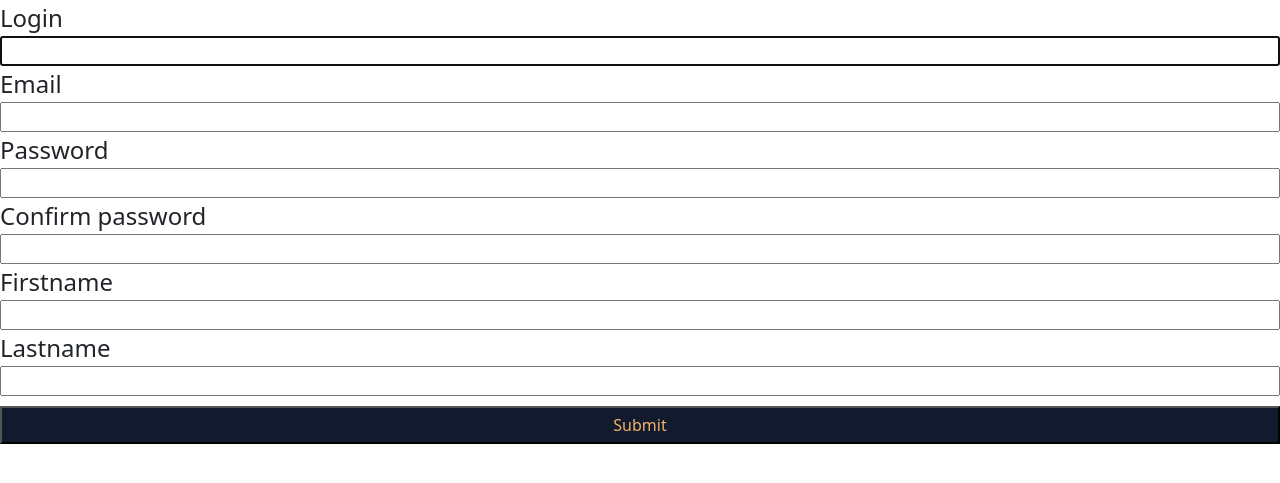
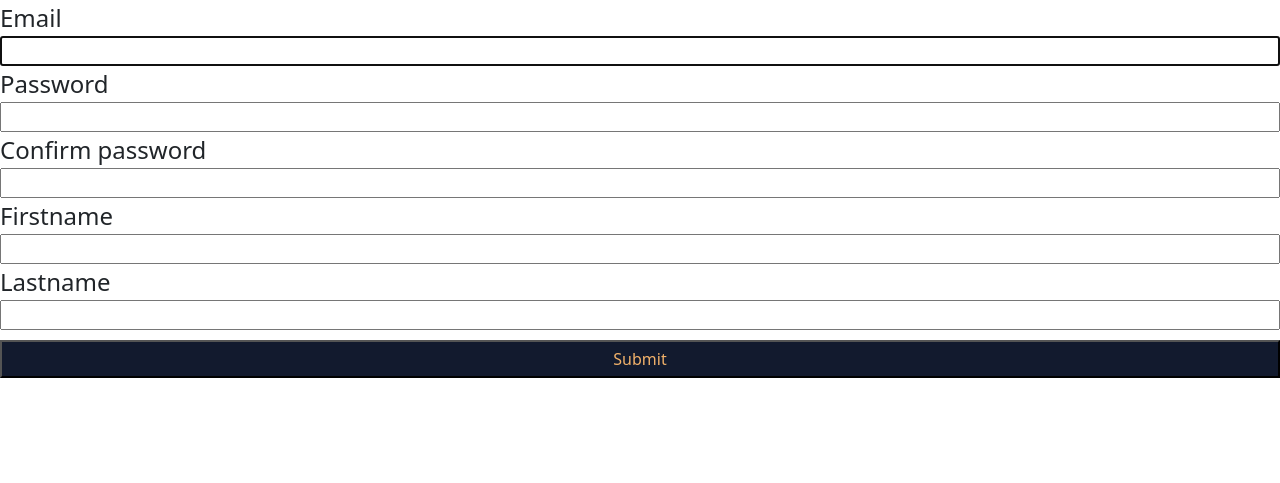
Before and after one commit to Dylan-olivro/boutique-en-ligne, a PHP site: page /php/signUp.php in a window 1280 px wide. Shown: the part 24-507 px from the top of the page. Run offline with PHP 8.4, Linux system fonts and the light colour scheme; data that the repository does not hold is empty; some libraries are stand-ins or nearby versions.

Commit message:
fix class user (register,connect,update profil and password, disconnect)

```diff
--- a/php/class/user.php
+++ b/php/class/user.php
@@ -24,25 +24,25 @@
 class User
 {
     public $id;
-    public $login;
-    public $password;
+    // public $login;
     public $email;
     public $firstname;
     public $lastname;
+    public $password;
 
-    public function __construct($id, $login, $password, $email, $firstname, $lastname)
+    public function __construct($id, $email, $firstname, $lastname, $password,)
     {
         $this->id = $id;
-        $this->login = $login;
-        $this->password = $password;
+        // $this->login = $login;
         $this->email = $email;
         $this->firstname = $firstname;
         $this->lastname = $lastname;
+        $this->password = $password;
     }
 
     public function getAllinfo()
     {
-        return $this->login;
+        // return $this->login;
         return $this->password;
         return $this->email;
         return $this->firstname;
@@ -54,14 +54,14 @@
         $recupUser->execute([$_POST['login']]);
     }
 
-    public function getLogin($login)
-    {
-        return $this->login;
-    }
-    public function setLogin($login)
-    {
-        $this->login = $login;
-    }
+    // public function getLogin($login)
+    // {
+    //     return $this->login;
+    // }
+    // public function setLogin($login)
+    // {
+    //     $this->login = $login;
+    // }
 
     public function getPassword($password)
     {
@@ -104,54 +104,51 @@
 
     public function register($bdd)
     {
-        $recupUser = $bdd->prepare("SELECT * FROM utilisateurs WHERE login = ?");
-        $recupUser->execute([$this->login]);
-        $insertUser = $bdd->prepare("INSERT INTO utilisateurs (login,password, email,firstname,lastname) VALUES(?,?,?,?,?)");
 
-        if (login($this->login) == false) {
-        } elseif (email($this->email) == false) {
+        $recupUser = $bdd->prepare("SELECT * FROM users WHERE email = ?");
+        $recupUser->execute([$this->email]);
+        $insertUser = $bdd->prepare("INSERT INTO users (email,lastname,firstname,password) VALUES(?,?,?,?)");
+
+        if (email($this->email) == false) {
         } elseif (password($this->password) == false) {
         } elseif (confirm_password($_POST['confirm_password']) == false) {
         } elseif (firstname($this->firstname) == false) {
         } elseif (lastname($this->lastname) == false) {
         } elseif (same_password($this->password, $_POST['confirm_password']) == false) {
-        } elseif (special_login($this->login) == false) {
         } elseif ($recupUser->rowCount() > 0) {
-            echo 'Login déjà utilisé';
+            echo 'Email déjà utilisé';
         } else {
-            $insertUser->execute([$this->login, password_hash($this->password, PASSWORD_DEFAULT), $this->email, $this->firstname, $this->lastname]);
-            header('Location:connexion.php');
+            $insertUser->execute([$this->email, $this->lastname, $this->firstname, password_hash($this->password, PASSWORD_DEFAULT)]);
+            header('Location:../index.php');
         }
     }
 
 
     public function connect($bdd)
     {
-        $request = $bdd->prepare("SELECT * FROM utilisateurs WHERE login = ?");
-        $request->execute([$this->login]);
+        $request = $bdd->prepare("SELECT * FROM users WHERE email = ?");
+        $request->execute([$this->email]);
         $res = $request->fetchAll(PDO::FETCH_OBJ);
         // var_dump($res);
 
-        $recupUser = $bdd->prepare("SELECT * FROM utilisateurs WHERE login = ? AND password = ?");
-        $recupUser->execute([$this->login, $res[0]->password]);
+        $recupUser = $bdd->prepare("SELECT * FROM users WHERE email = ? AND password = ?");
+        $recupUser->execute([$this->email, $res[0]->password]);
         $result = $recupUser->fetch(PDO::FETCH_OBJ);
         // $_SESSION['user'] = serialize($this);
 
-        if (login($this->login) == false) {
+        if (email($this->email) == false) {
         } elseif (password($this->password) == false) {
-        } elseif (special_login($this->login) == false) {
         } elseif ($recupUser->rowCount() > 0) {
             if ($result != false) {
                 if (password_verify($this->password, $result->password)) {
                     $this->id = $result->id;
-                    $this->login = $result->login;
-                    $this->password = $result->password;
                     $this->email = $result->email;
                     $this->firstname = $result->firstname;
                     $this->lastname = $result->lastname;
+                    $this->password = $result->password;
 
                     $_SESSION['user'] = $this;
-                    header('Location: index.php');
+                    header('Location: ../index.php');
                 }
             }
         } else {
@@ -162,35 +159,32 @@
     public function update($bdd)
     {
 
-        $request = $bdd->prepare("SELECT * FROM utilisateurs WHERE id = ?");
+        $request = $bdd->prepare("SELECT * FROM users WHERE id = ?");
         $request->execute([$this->id]);
         $res = $request->fetchAll(PDO::FETCH_OBJ);
         // var_dump($res[0]->password);
 
-        $recupUser = $bdd->prepare("SELECT * FROM utilisateurs WHERE login = ? AND id != ?");
-        $recupUser->execute([$this->login, $this->id]);
+        $recupUser = $bdd->prepare("SELECT * FROM users WHERE email = ? AND id != ?");
+        $recupUser->execute([$this->email, $this->id]);
         // var_dump($res);
-        $insertUser = $bdd->prepare("UPDATE utilisateurs SET login = ?,password = ?,email = ?, firstname = ?,lastname = ? WHERE id = ? ");
+        $insertUser = $bdd->prepare("UPDATE users SET email = ?, firstname = ?, lastname = ?, password = ? WHERE id = ? ");
 
-        if (login($this->login) == false) {
-        } elseif (email($this->email) == false) {
+        if (email($this->email) == false) {
         } elseif (password($this->password) == false) {
         } elseif (firstname($this->firstname) == false) {
         } elseif (lastname($this->lastname) == false) {
-        } elseif (special_login($this->login) == false) {
         } elseif ($recupUser->rowCount() > 0) {
-            echo 'Login déjà utilisé';
+            echo 'Email déjà utilisé';
         } else {
             if ($this->password != password_verify($this->password, $res[0]->password)) {
                 echo  "Ce n'est pas le bon mot de passe";
             } else {
-                $insertUser->execute([$this->login, $res[0]->password, $this->email, $this->firstname, $this->lastname, $this->id]);
-                $_SESSION['user']->login = $this->login;
-                $_SESSION['user']->password = $this->password;
+                $insertUser->execute([$this->email, $this->firstname, $this->lastname, $res[0]->password, $this->id]);
                 $_SESSION['user']->email = $this->email;
                 $_SESSION['user']->firstname = $this->firstname;
                 $_SESSION['user']->lastname = $this->lastname;
-                header('Location:profil.php');
+                $_SESSION['user']->password = $this->password;
+                header('Location:./profil.php');
             }
         }
     }
--- a/php/connect.php
+++ b/php/connect.php
@@ -24,8 +24,8 @@ if (isset($_SESSION['user'])) {
     <?php require_once('./include/header.php'); ?>
     <main>
         <form action="" method="post">
-            <label for="login">Login</label>
-            <input type="text" id="login" name="login" placeholder="Login" autofocus>
+            <label for="email">Email</label>
+            <input type="text" id="email" name="email" placeholder="Email" autofocus>
             <label for="password">Password</label>
             <input type="password" id="password" name="password" placeholder="Password">
             <input type="submit" name="submit" class="input">
@@ -35,7 +35,7 @@ if (isset($_SESSION['user'])) {
             if (isset($_POST['submit'])) {
 
                 // var_dump($result);
-                $user = new User('', $_POST['login'], $_POST['password'], '', '', '');
+                $user = new User('', $_POST['email'], '', '', $_POST['password']);
                 $user->connect($bdd);
                 $user->isConnected();
             }
--- a/php/include/bdd.php
+++ b/php/include/bdd.php
@@ -4,7 +4,7 @@ $username = 'root';
 $password = '';
 
 try {
-    $bdd = new PDO("mysql:host=$servername;dbname=revisions", $username, $password);
+    $bdd = new PDO("mysql:host=$servername;dbname=boutique", $username, $password);
 
     $bdd->setAttribute(PDO::ATTR_ERRMODE, PDO::ERRMODE_EXCEPTION);
     // echo 'Connexion réussie';
--- a/php/include/disconnect.php
+++ /dev/null
@@ -1,6 +0,0 @@
-<?php
-require_once('./class/user.php');
-
-$user = new User('', '', '', '', '', '');
-$user->disconnect();
-header('Location: index.php');
--- a/php/modifyPassword.php
+++ b/php/modifyPassword.php
@@ -36,7 +36,7 @@ if (!isset($_SESSION['user'])) {
 
             <?php
             if (isset($_POST['submit'])) {
-                $user = new User($_SESSION['user']->id, '', password_hash($_POST['new_password'], PASSWORD_DEFAULT), '', '', '');
+                $user = new User($_SESSION['user']->id, '', '', '', password_hash($_POST['new_password'], PASSWORD_DEFAULT));
                 $user->updatePassword($bdd);
             }
             ?>
--- a/php/signUp.php
+++ b/php/signUp.php
@@ -27,10 +27,8 @@ if (isset($_SESSION['user'])) {
     <?php require_once('./include/header.php'); ?>
     <main>
         <form action="" method="post">
-            <label for="login">Login</label>
-            <input type="text" id="login" name="login" autofocus>
             <label for="email">Email</label>
-            <input type="text" id="email" name="email">
+            <input type="text" id="email" name="email" autofocus>
             <label for="password">Password</label>
             <input type="password" id="password" name="password">
             <label for="confirm_password">Confirm password</label>
@@ -43,7 +41,7 @@ if (isset($_SESSION['user'])) {
             <?php
 
             if (isset($_POST['submit'])) {
-                $user = new User('', $_POST['login'], $_POST['password'], $_POST['email'],  $_POST['firstname'], $_POST['lastname']);
+                $user = new User('', $_POST['email'],  $_POST['firstname'], $_POST['lastname'], $_POST['password']);
                 $user->register($bdd);
             }
             ?>
```
Also changed, not shown: php/disconnect.php (added, +7 -0 lines), php/profil.php (+3 -5 lines).
